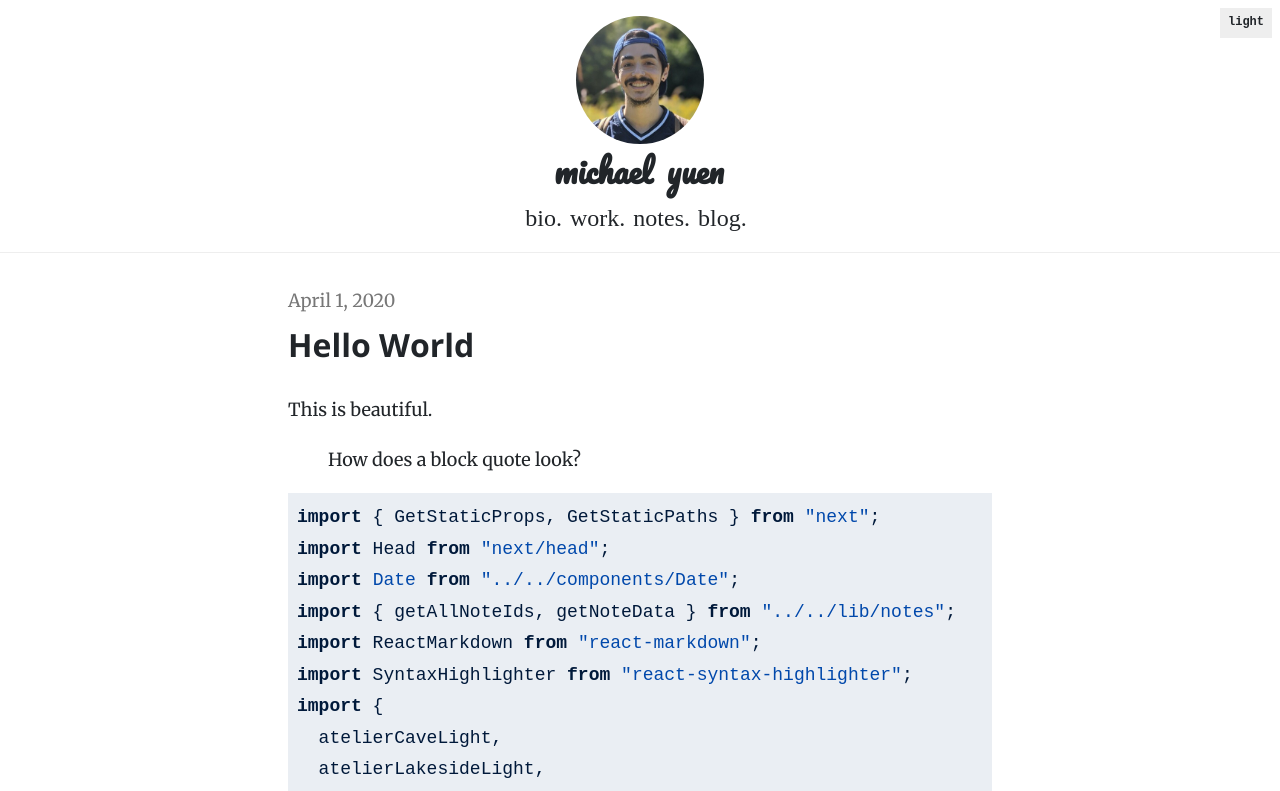
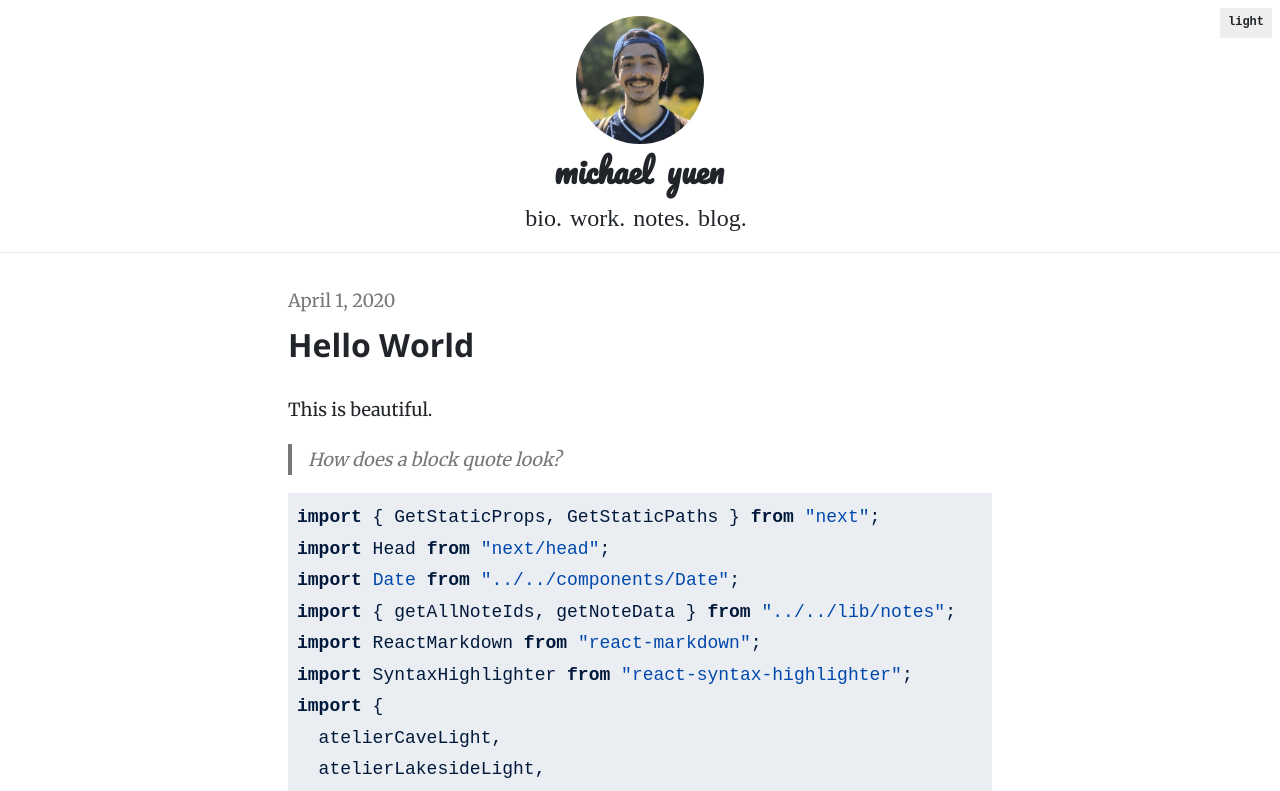
Before and after one commit to michaelyuen/personal-website, a Next.js app in the folder v5/: page /notes/1-hello-world in a window 1280 px wide. Shown: the top 791 px of the page. Built offline with nearby package versions, Linux system fonts and the light colour scheme; a web font is replaced by a local one.

Commit message:
Add blockquote component

```diff
--- /dev/null
+++ b/v5/components/Blockquote/index.tsx
@@ -0,0 +1,19 @@
+import styled from "styled-components";
+import { space, SpaceProps } from "styled-system";
+
+const BlockquoteContainer = styled.blockquote<SpaceProps>`
+  ${space};
+  border-left: 4px solid ${({ theme }) => theme.colors.midgray};
+  color: ${({ theme }) => theme.colors.midgray};
+  font-style: italic;
+`;
+
+const Blockquote = ({ children }) => {
+  return (
+    <BlockquoteContainer mx={0} px={3}>
+      {children}
+    </BlockquoteContainer>
+  );
+};
+
+export default Blockquote;
--- a/v5/components/Note/index.tsx
+++ b/v5/components/Note/index.tsx
@@ -1,6 +1,7 @@
 import ReactMarkdown from "react-markdown";
 import styled from "styled-components";
 import Date from "../Date";
+import Blockquote from "../Blockquote";
 import CodeBlock from "../CodeBlock";
 
 type Props = {
@@ -17,7 +18,9 @@ export default function Note({ className, data: { content, date } }: Props) {
   return (
     <NoteContainer className={className}>
       <Date dateString={date} />
-      <ReactMarkdown renderers={{ code: CodeBlock }}>{content}</ReactMarkdown>
+      <ReactMarkdown renderers={{ blockquote: Blockquote, code: CodeBlock }}>
+        {content}
+      </ReactMarkdown>
     </NoteContainer>
   );
 }
```
